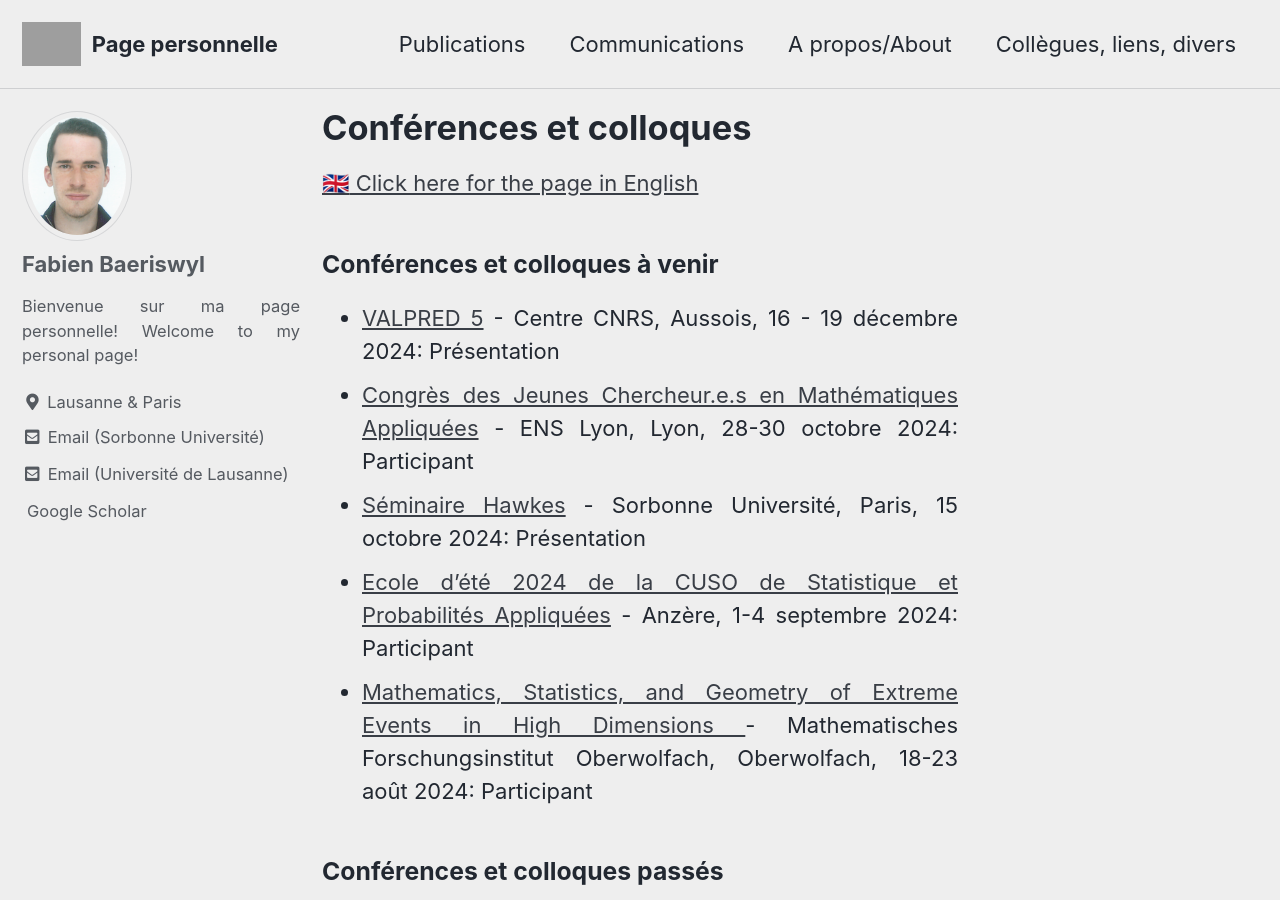
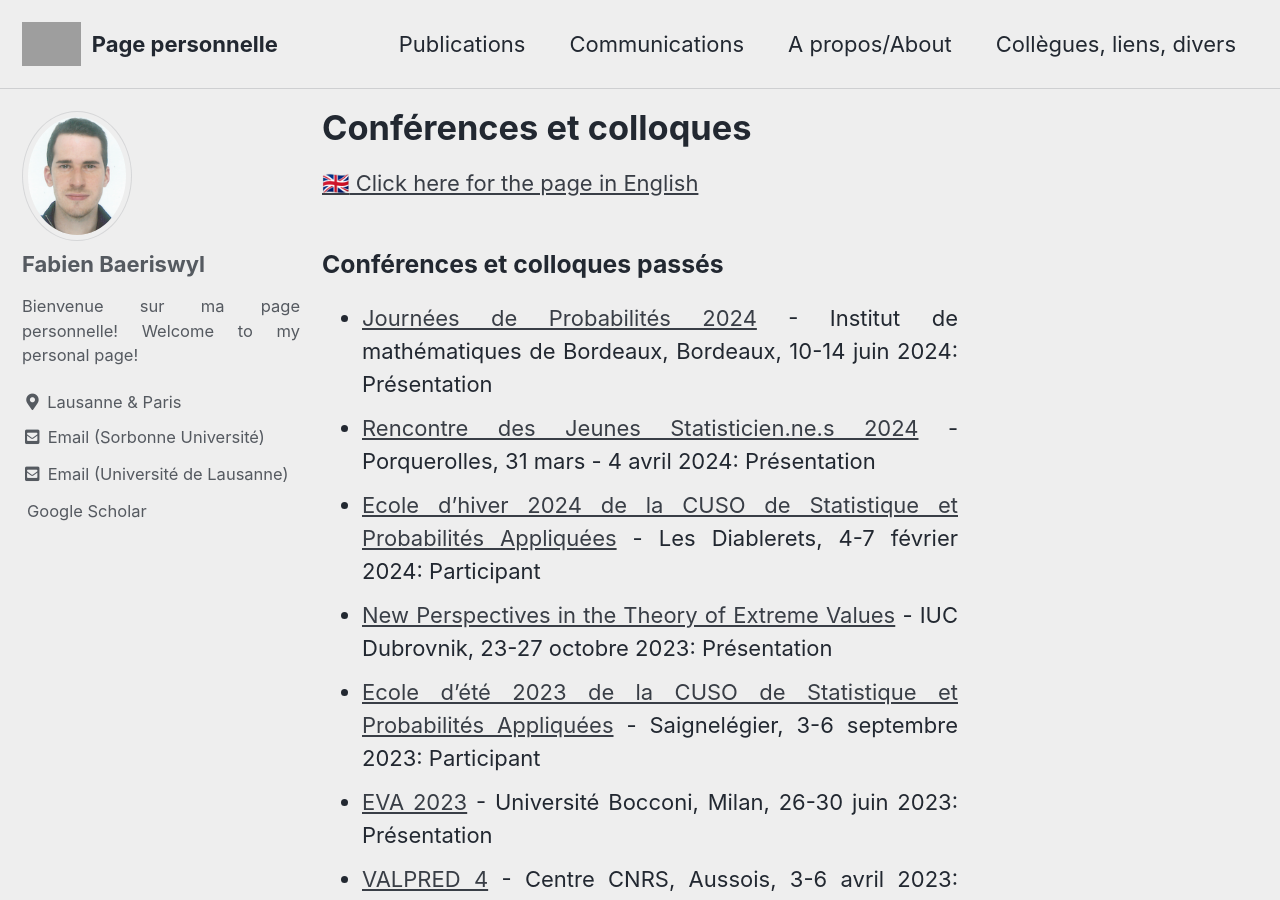
Before and after one commit to hplaninic/hrvoje.planinic.github.io, a Jekyll site: the page built from _pages/conf.md, in a window 1280 px wide and 900 px high. Built offline with Jekyll 4.4.1, drawn with Linux system fonts in a browser that asks for light colours; cached includes are drawn as plain includes; emoji names are drawn with the system emoji font; a style sheet for code colours, icons or effects is not loaded; grey boxes are pictures that could not be loaded.

Commit message:
Update conf.md

```diff
--- a/_pages/conf.md
+++ b/_pages/conf.md
@@ -7,13 +7,6 @@
 
 [:uk: Click here for the page in English](https://fabienbaeriswyl.fr/conf-en)
 <style>body {text-align: justify}</style>
-### Conférences et colloques à venir
-- [VALPRED 5](http://wintenberger.fr/VALPRED.html) - Centre CNRS, Aussois, 16 - 19 décembre 2024: Présentation
-- [Congrès des Jeunes Chercheur.e.s en Mathématiques Appliquées](https://cjc-ma2024.sciencesconf.org/?lang=fr) - ENS Lyon, Lyon, 28-30 octobre 2024: Participant
-- [Séminaire Hawkes](https://sites.google.com/site/charlottedionblanc/home/resarch/emergence-hawkes) - Sorbonne Université, Paris, 15 octobre 2024: Présentation
-- [Ecole d'été 2024 de la CUSO de Statistique et Probabilités Appliquées](https://statistique.cuso.ch/?id=2688&tx_displaycontroller[showUid]=7108) - Anzère, 1-4 septembre 2024: Participant
-- [Mathematics, Statistics, and Geometry of Extreme Events in High Dimensions
-](https://www.mfo.de/occasion/2434/www_view) - Mathematisches Forschungsinstitut Oberwolfach, Oberwolfach, 18-23 août 2024: Participant
 
 ### Conférences et colloques passés
 - [Journées de Probabilités 2024](https://indico.math.cnrs.fr/event/11353/overview) - Institut de mathématiques de Bordeaux, Bordeaux, 10-14 juin 2024: Présentation
```
